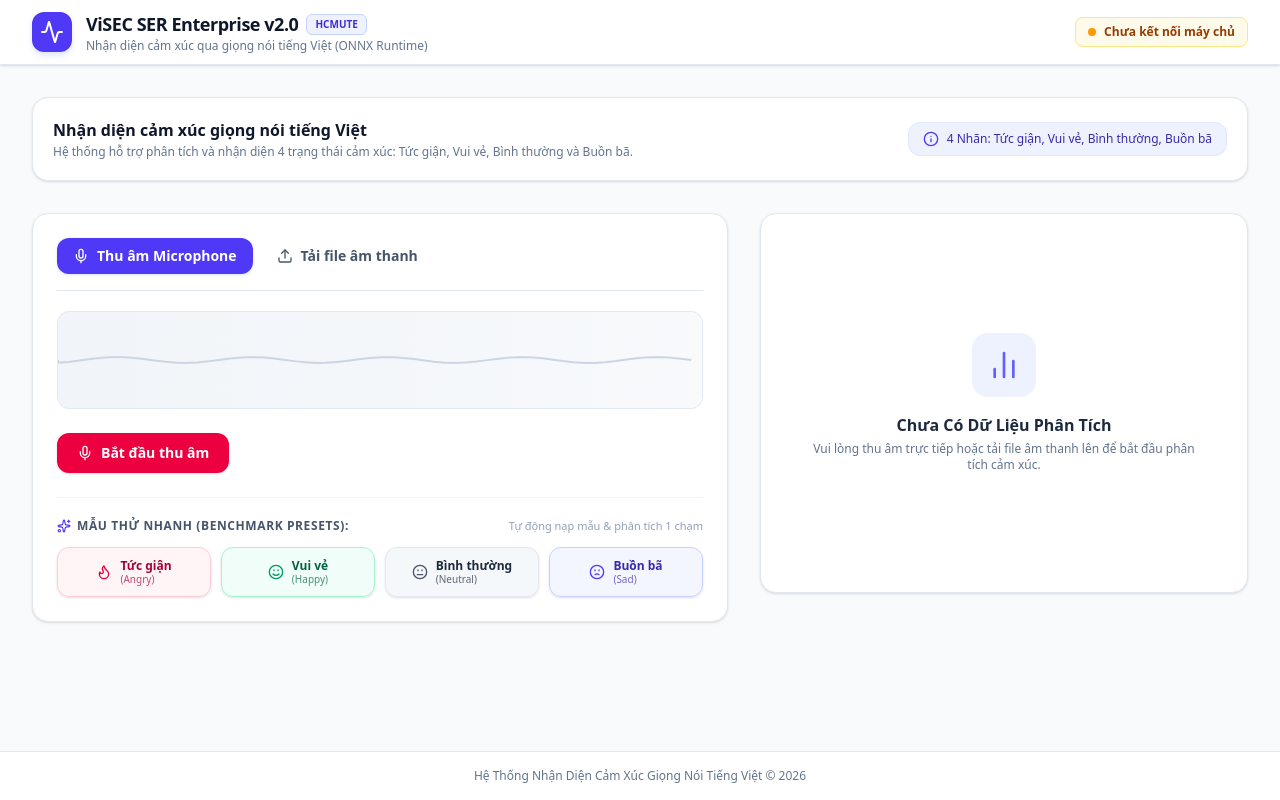
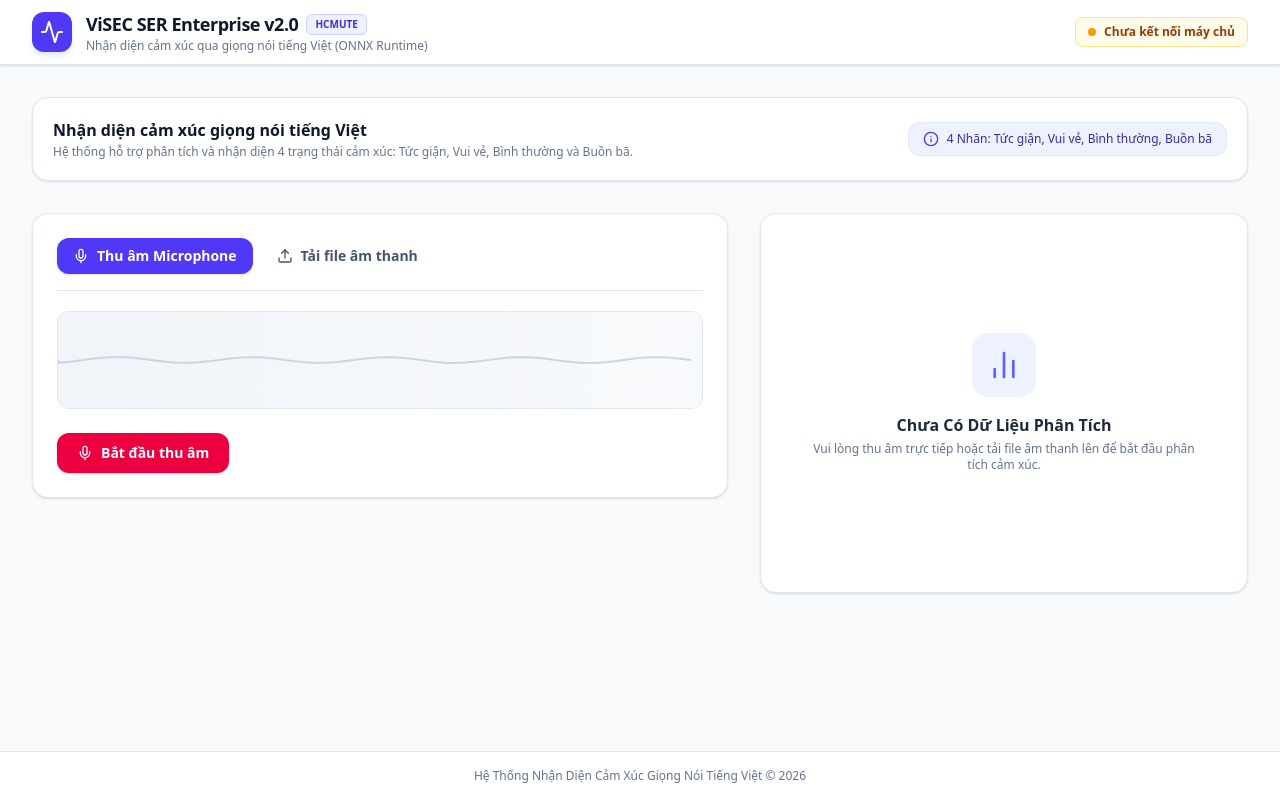
Before and after one commit to hoangtrieusp/emotion-recognition-hcmute, a Next.js app in the folder clients/: page / in a window 1280 px wide. Built offline with nearby package versions, Linux system fonts and the light colour scheme; no server answers.

Commit message:
refactor(frontend): remove benchmark preset samples and update README

```diff
--- a/clients/src/components/AudioInput.tsx
+++ b/clients/src/components/AudioInput.tsx
@@ -1,7 +1,7 @@
 "use client";
 
 import React, { useState, useRef, useEffect } from "react";
-import { Mic, Square, Upload, Play, Pause, FileAudio, RefreshCw, Flame, Smile, Meh, Frown, Sparkles } from "lucide-react";
+import { Mic, Square, Upload, Play, Pause, FileAudio, RefreshCw } from "lucide-react";
 import WaveformVisualizer from "./WaveformVisualizer";
 import { useAudioRecorder } from "../hooks/useAudioRecorder";
 
@@ -11,59 +11,9 @@
   isLoading?: boolean;
 }
 
-interface BenchmarkSample {
-  id: string;
-  name: string;
-  english: string;
-  filename: string;
-  icon: React.ReactNode;
-  btnStyle: string;
-  activeStyle: string;
-}
-
-const BENCHMARK_SAMPLES: BenchmarkSample[] = [
-  {
-    id: "angry",
-    name: "Tức giận",
-    english: "Angry",
-    filename: "angry_sample.wav",
-    icon: <Flame className="w-4 h-4 text-rose-600" />,
-    btnStyle: "bg-rose-50/70 border-rose-200 text-rose-800 hover:bg-rose-100 hover:border-rose-300",
-    activeStyle: "ring-2 ring-rose-500 bg-rose-100 border-rose-400",
-  },
-  {
-    id: "happy",
-    name: "Vui vẻ",
-    english: "Happy",
-    filename: "happy_sample.wav",
-    icon: <Smile className="w-4 h-4 text-emerald-600" />,
-    btnStyle: "bg-emerald-50/70 border-emerald-200 text-emerald-800 hover:bg-emerald-100 hover:border-emerald-300",
-    activeStyle: "ring-2 ring-emerald-500 bg-emerald-100 border-emerald-400",
-  },
-  {
-    id: "neutral",
-    name: "Bình thường",
-    english: "Neutral",
-    filename: "neutral_sample.wav",
-    icon: <Meh className="w-4 h-4 text-slate-600" />,
-    btnStyle: "bg-slate-100/70 border-slate-200 text-slate-800 hover:bg-slate-200/80 hover:border-slate-300",
-    activeStyle: "ring-2 ring-slate-500 bg-slate-200 border-slate-400",
-  },
-  {
-    id: "sad",
-    name: "Buồn bã",
-    english: "Sad",
-    filename: "sad_sample.wav",
-    icon: <Frown className="w-4 h-4 text-indigo-600" />,
-    btnStyle: "bg-indigo-50/70 border-indigo-200 text-indigo-800 hover:bg-indigo-100 hover:border-indigo-300",
-    activeStyle: "ring-2 ring-indigo-500 bg-indigo-100 border-indigo-400",
-  },
-];
-
 export default function AudioInput({ onAnalyze, isAnalyzing, isLoading }: AudioInputProps) {
   const effectiveAnalyzing = isAnalyzing ?? isLoading ?? false;
   const [activeTab, setActiveTab] = useState<"mic" | "upload">("mic");
-  const [activeSampleId, setActiveSampleId] = useState<string | null>(null);
 
   // Audio Recorder Hook (Web Audio API)
   const {
@@ -102,37 +52,11 @@
   const handleFileChange = (file: File) => {
     if (effectiveAnalyzing) return;
     resetRecording();
-    setActiveSampleId(null);
     setSelectedFile(file);
     if (filePreviewUrl) URL.revokeObjectURL(filePreviewUrl);
     setFilePreviewUrl(URL.createObjectURL(file));
   };
 
-  // Handle Benchmark Preset Click
-  const handleSelectSample = async (sample: BenchmarkSample) => {
-    if (effectiveAnalyzing || isRecording) return;
-    try {
-      setActiveSampleId(sample.id);
-      resetRecording();
-
-      const response = await fetch(`/samples/${sample.filename}`);
-      if (!response.ok) {
-        throw new Error(`Không thể nạp file mẫu ${sample.filename}`);
-      }
-      const blob = await response.blob();
-      const sampleFile = new File([blob], sample.filename, { type: "audio/wav" });
-
-      setSelectedFile(sampleFile);
-      if (filePreviewUrl) URL.revokeObjectURL(filePreviewUrl);
-      setFilePreviewUrl(URL.createObjectURL(sampleFile));
-
-      // Tự động kích hoạt suy luận ngay lập tức phục vụ demo bảo vệ đồ án
-      onAnalyze(sampleFile);
-    } catch (err) {
-      console.error("Lỗi nạp mẫu âm thanh:", err);
-      setActiveSampleId(null);
-    }
-  };
 
   // Handle Play/Pause
   const togglePlayAudio = () => {
@@ -169,10 +93,7 @@
         <button
           type="button"
           disabled={effectiveAnalyzing || isRecording}
-          onClick={() => {
-            setActiveTab("mic");
-            setActiveSampleId(null);
-          }}
+          onClick={() => setActiveTab("mic")}
           className={`flex items-center space-x-2 px-4 py-2 rounded-xl text-sm font-semibold transition-all ${
             activeTab === "mic"
               ? "bg-indigo-600 text-white shadow-sm shadow-indigo-100"
@@ -185,10 +106,7 @@
         <button
           type="button"
           disabled={effectiveAnalyzing || isRecording}
-          onClick={() => {
-            setActiveTab("upload");
-            setActiveSampleId(null);
-          }}
+          onClick={() => setActiveTab("upload")}
           className={`flex items-center space-x-2 px-4 py-2 rounded-xl text-sm font-semibold transition-all ${
             activeTab === "upload"
               ? "bg-indigo-600 text-white shadow-sm shadow-indigo-100"
@@ -293,44 +211,6 @@
         </div>
       )}
 
-      {/* 4 Nút Mẫu Test Nhanh (Preset Benchmark Buttons) */}
-      <div className="mt-6 pt-5 border-t border-slate-100">
-        <div className="flex items-center justify-between mb-3">
-          <div className="flex items-center space-x-1.5 text-xs font-bold uppercase tracking-wider text-slate-600">
-            <Sparkles className="w-3.5 h-3.5 text-indigo-600" />
-            <span>Mẫu thử nhanh (Benchmark Presets):</span>
-          </div>
-          <span className="text-[11px] text-slate-400 font-medium hidden sm:inline">
-            Tự động nạp mẫu & phân tích 1 chạm
-          </span>
-        </div>
-
-        <div className="grid grid-cols-2 sm:grid-cols-4 gap-2.5">
-          {BENCHMARK_SAMPLES.map((sample) => {
-            const isActive = activeSampleId === sample.id;
-            return (
-              <button
-                key={sample.id}
-                type="button"
-                disabled={effectiveAnalyzing || isRecording}
-                onClick={() => handleSelectSample(sample)}
-                className={`flex items-center justify-center space-x-2 py-2.5 px-3 rounded-xl border text-xs font-bold transition-all shadow-sm ${
-                  sample.btnStyle
-                } ${isActive ? sample.activeStyle : ""} ${
-                  effectiveAnalyzing || isRecording ? "opacity-50 cursor-not-allowed" : "hover:scale-[1.02] active:scale-[0.98]"
-                }`}
-              >
-                {sample.icon}
-                <div className="text-left">
-                  <div className="leading-tight">{sample.name}</div>
-                  <div className="text-[10px] opacity-70 font-medium">({sample.english})</div>
-                </div>
-              </button>
-            );
-          })}
-        </div>
-      </div>
-
       {/* Audio Playback Preview & Submit Button */}
       {currentPreviewUrl && (
         <div className="mt-6 pt-5 border-t border-slate-100 flex flex-col sm:flex-row items-center justify-between gap-4">
```
Also changed, not shown: 1 other file (tests, documents, lock files or other folders).
